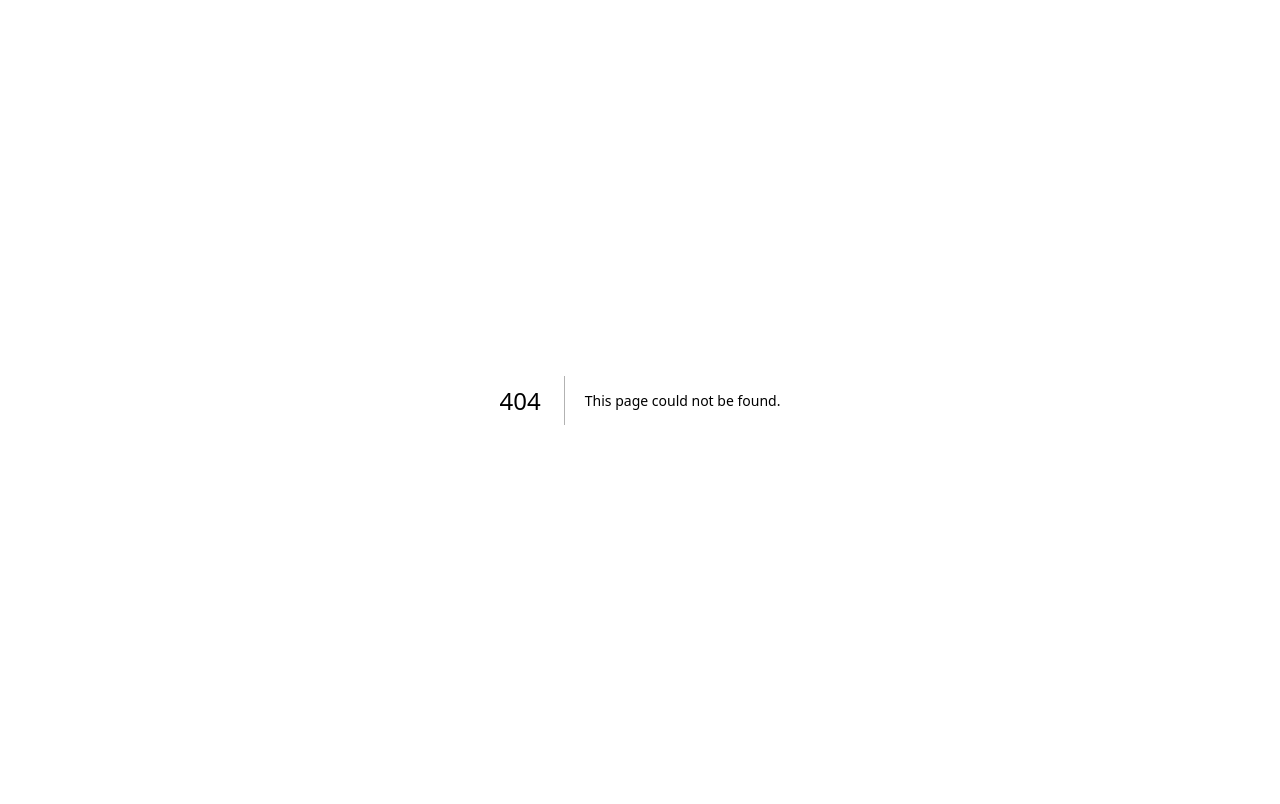
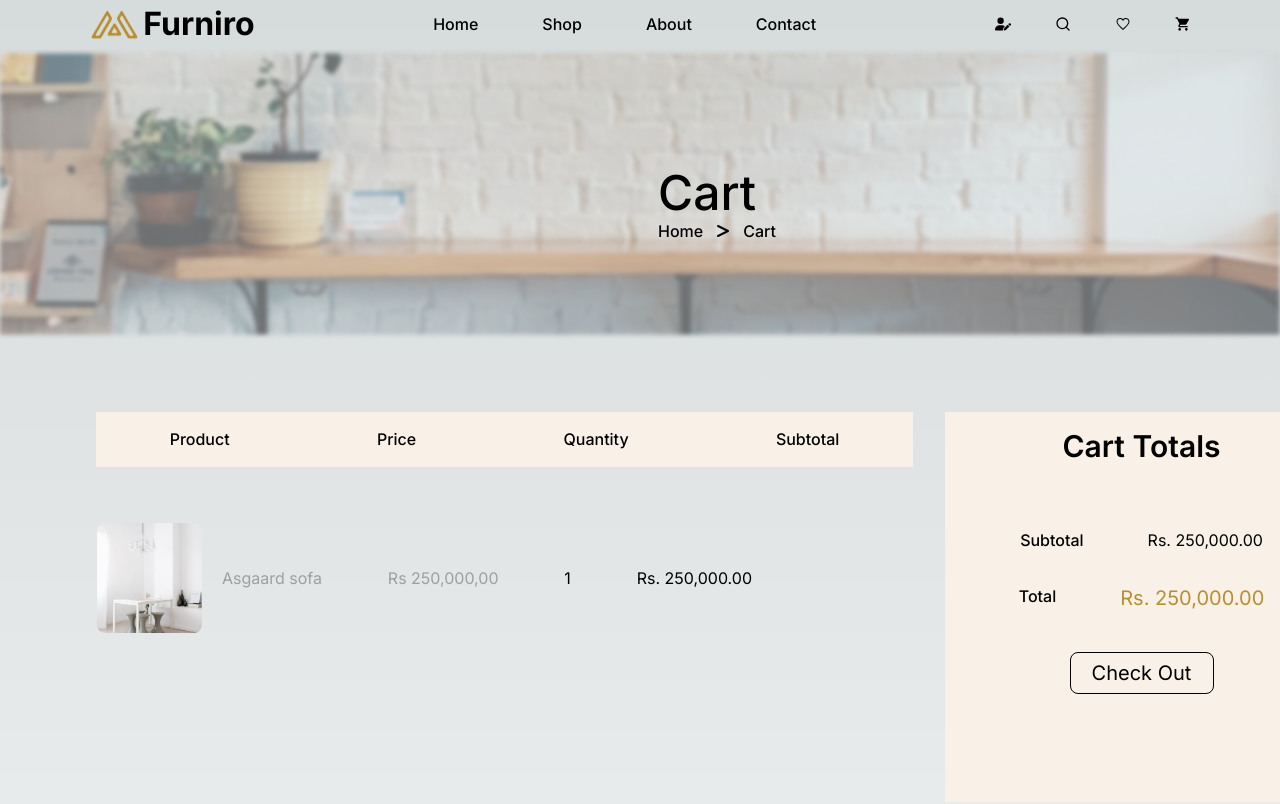
Before and after one commit to Hanna1997-del/funiro, a Next.js app: page /cart in a window 1280 px wide. Before the commit this address had no page. Shown: the top 804 px of the page. Built offline with nearby package versions, Linux system fonts and the light colour scheme.

Commit message:
cart page

```diff
--- /dev/null
+++ b/app/cart/page.tsx
@@ -0,0 +1,58 @@
+import Banner from "@/components/Banner";
+import Footer from "@/components/Footer";
+import Navbar from "@/components/Navbar";
+import Service from "@/components/Service";
+
+interface CartProps {
+
+}
+
+const Cart: React.FC<CartProps> = () => {
+    return (
+        <div className="overflow-hidden">
+            <Navbar/>
+            <Banner name={"Cart"} href1={"/"} href2={"/cart"} path1={"Home"} path2={"Cart"}/>
+
+            <div className="flex gap-8 mt-[72px] w-[1440px] h-[525px] ">
+                <div className="w-[817px] h-[215px] ml-24">
+                <div className="w-[817px] h-[55px] flex justify-around items-center bg-[#F9F1E7] text-base font-medium">
+                    <p>Product</p>
+                    <p>Price</p>
+                    <p>Quantity</p>
+                    <p>Subtotal</p>
+                </div>
+                <div className="flex justify-around items-center mt-14 mr-40 gap-16">
+                  <div className="flex  items-center gap-5 ">
+                  <img src="syl.png" alt="syl" width={105} height={105} className="rounded-lg" />
+                  <p className="text-[#9F9F9F]">Asgaard sofa</p>
+                  </div>
+                  <p className="text-[#9F9F9F]">Rs 250,000,00</p>
+                  <p>1</p>
+                  <p className="">Rs. 250,000.00</p>
+
+                </div>
+                </div>
+
+                <div className="w-[393px] h-[390px] bg-[#F9F1E7] flex flex-col pt-4  items-center">
+                    <h2 className="text-3xl font-semibold">Cart Totals</h2>
+
+                    <div className="flex text-base gap-16 pt-16">
+                        <p className="font-medium">Subtotal</p>
+                        <p className="font-normal text-[9F9F9F]">Rs. 250,000.00</p>
+                    </div>
+                    <div className="flex gap-16 pt-8">
+                        <p className="font-medium text-base">Total</p>
+                        <p className="font-normal text-xl text-[#B88E2F]">Rs. 250,000.00</p>
+                    </div>
+                    <button className="w-[144px] h-[30px] text-xl p-5 mt-10 flex justify-center items-center border border-black rounded-lg">Check Out</button>
+                </div>
+            </div>
+            <Service/>
+            <div className="mt-5">
+            <Footer/>
+            </div>
+        </div>
+     );
+}
+
+export default Cart;
```
